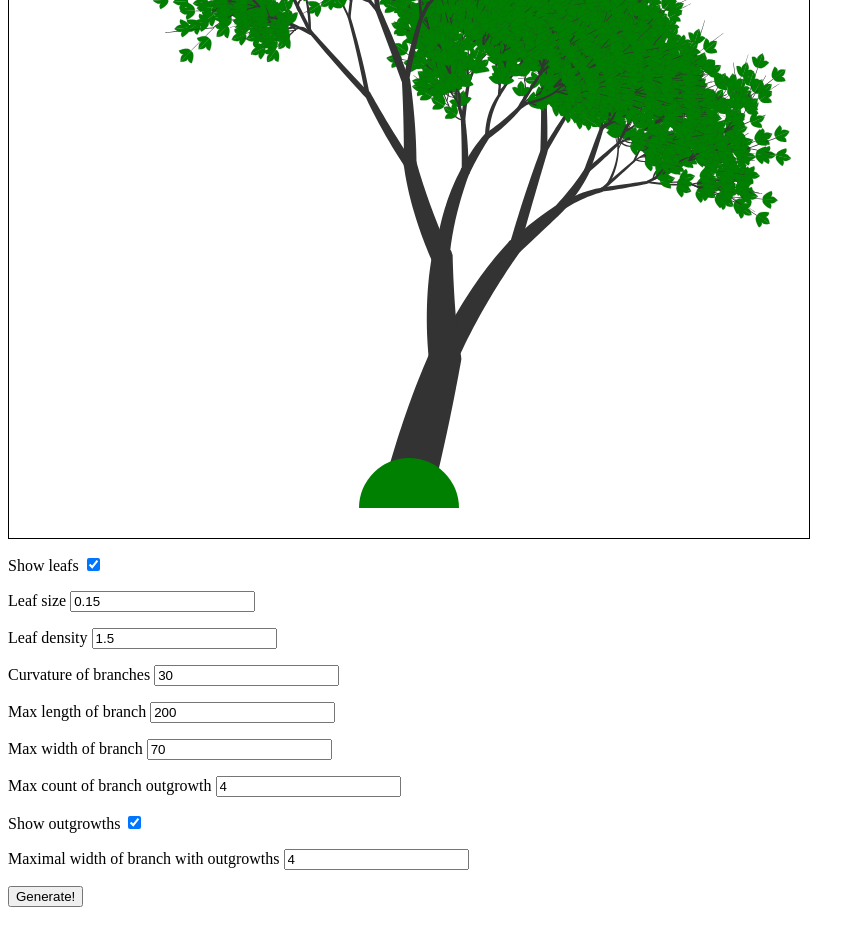
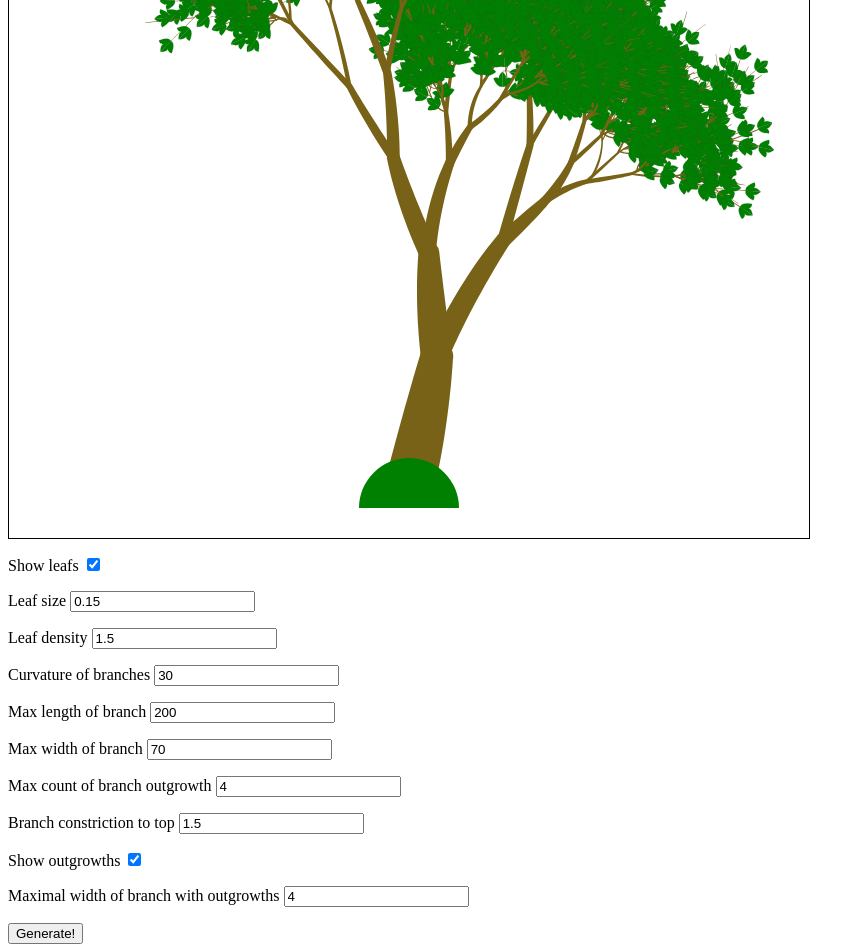
Before and after one commit to thunder-spb/TreeGenerator, a plain HTML site: page index.html in a window 1280 px wide. Shown: the part 271-1223 px from the top of the page, without its empty margins (0-865 px from the left). Before the commit the page ends 1186 px from the top, so only its background shows below. Drawn offline with Linux system fonts and the light colour scheme.

Commit message:
Fix bags and add more comments

```diff
--- a/Branch.js
+++ b/Branch.js
@@ -1,3 +1,13 @@
+/*
+*
+* Abstract drower class Branch.
+* =============================
+*
+* Provide branch as object with methods: createSprout, createDivarication, createOutgrowth
+* You can use it for tree drawing without generator
+*
+*/
+
 var Branch = function(x, y, leng, width, deformation, rotate) {
 
 	this.params = {
@@ -13,6 +23,9 @@ var Branch = function(x, y, leng, width, deformation, rotate) {
 	this.children = [];
 	this.outgrowths = [];
 
+	/*
+	* Function for draw branche from abstract
+	*/
 	this.render = function() {
 		drawer.DrawStick(this.params.x,
 			this.params.y,
@@ -23,22 +36,32 @@ var Branch = function(x, y, leng, width, deformation, rotate) {
 
 	}
 
+	/*
+	* Function for get end points from branch. Returns array [x,y]
+	*/
 	this.getEndPoints = function() {
-		var ex = this.params.x + this.params.width / 6 + this.params.leng * Math.cos(this.params.rotate.degree()),
-			ey = this.params.y + this.params.width / 12 + this.params.leng * Math.sin(this.params.rotate.degree());
+		var ex = this.params.x + this.params.leng * Math.cos(this.params.rotate.degree()),
+			ey = this.params.y + this.params.leng * Math.sin(this.params.rotate.degree());
 
 		return [ex, ey];
 	}
 
+	/*
+	* Function for get point on branch(curve). Works with % of branche length. Returns array [x,y]
+	*/
 	this.getPointOnCurve = function(pointPos) {
+
+		//point pos to percents
 		var pointPos = this.params.leng / 100 * pointPos;
 
-
+		//getting curve center point position
 		var ex = this.params.x + this.params.leng / 2 * Math.cos((this.params.rotate + this.params.deformation).degree()),
 			ey = this.params.y + this.params.leng / 2 * Math.sin((this.params.rotate + this.params.deformation).degree());
 
+		//t -point on Bazier curve [0,1]
 		t = pointPos / 100;
 
+		//Points for Bazier curve
 		ep = this.getEndPoints();
 
 		x = [this.params.x, ep[0]];
@@ -46,6 +69,7 @@ var Branch = function(x, y, leng, width, deformation, rotate) {
 
 		p1 = [ex, ey];
 
+		//Bazier curve
 		par1 = Math.pow((1 - t), 2) * x[0] + (1 - t) * 2 * t * p1[0] + Math.pow(t, 2) * x[1];
 		par2 = Math.pow((1 - t), 2) * y[0] + (1 - t) * 2 * t * p1[1] + Math.pow(t, 2) * y[1];
 
@@ -53,13 +77,24 @@ var Branch = function(x, y, leng, width, deformation, rotate) {
 
 	}
 
+	/*
+	* Function for create child(low level). Returns child
+	*/
 	this.createChild = function(leng, width, deform, rotate) {
 		var exy = this.getEndPoints();
-		this.children.push(new Branch(exy[0], exy[1], leng, /*params.width/1.5*/ width, deform, rotate));
+
+		//Create children and push to childrens
+		this.children.push(new Branch(exy[0], exy[1], leng, width, deform, rotate));
+
+		//Push parent to child
 		this.children[this.children.length - 1].parent = this;
+
 		return this.children[this.children.length - 1];
 	}
 
+	/*
+	* Function for create outhgrowth from branche(hight level). Returns outgrowth.
+	*/
 	this.createOutgrowth = function(leng, width, pos, deform, rotate) {
 		var startXY = this.getPointOnCurve(pos);
 
@@ -68,19 +103,25 @@ var Branch = function(x, y, leng, width, deformation, rotate) {
 		return this.outgrowths.reverse()[0];
 	}
 
+	/*
+	* Function for create child(Higth level)
+	*/
 	this.createSprout = function(leng, deform, rotate) {
-		return this.createChild(leng, this.params.width / 1.5, deform, rotate);
+		return this.createChild(leng, this.params.width/BRANCH_CONSTRICTION, deform, rotate);
 	}
 
+	/*
+	* Function for create 2 Divarications. Branches param is array [{params},{params}]. Main is number of bigger
+	*/
 	this.createDivarication = function(branches, main) {
 
-		var wi = this.params.width / 1.5 / 2,
+		var wi = this.params.width / BRANCH_CONSTRICTION / 2,
 			devs = [];
 		for (var i = 0; i < 2; i++) {
 			bi = branches[i];
 			devs.push(this.createChild(bi.leng, (i == main) ? (1.9 * wi) : wi * 1.4,
 				bi.deform,
-				this.params.rotate - /*this.params.deformation/1.45-(main==i)?0:*/ bi.rotate
+				this.params.rotate - bi.rotate
 			));
 		}
 
--- a/Drawer.js
+++ b/Drawer.js
@@ -1,3 +1,9 @@
+/*
+*
+* Low level class Drawer. Draw branchs and leafs.
+*
+*/
+
 var Drawer = function(canvasElement) {
 	this.c = canvasElement;
 
@@ -18,17 +24,17 @@ var Drawer = function(canvasElement) {
 		//Draw stick path
 		this.c.beginPath();
 		this.c.moveTo(x, y);
-		this.c.bezierCurveTo(x, y, x + leng / 2, y + deform, x + leng, y + w / 3);
-		this.c.lineTo(x + leng, y + w / 1.5 + w / 3);
-		this.c.bezierCurveTo(x + leng, y + w / 1.5 + w / 3, x + leng / 2, y + w + deform, x, y + w);
+		this.c.bezierCurveTo(x, y, x + leng / 2, y + deform, x + leng, y + (w-(w/BRANCH_CONSTRICTION))/2);
+		this.c.lineTo(x + leng, y + w / BRANCH_CONSTRICTION + (w-(w/BRANCH_CONSTRICTION))/2);
+		this.c.bezierCurveTo(x + leng, y + w / BRANCH_CONSTRICTION + (w-(w/BRANCH_CONSTRICTION))/2 , x + leng / 2, y + w + deform, x, y + w);
 		this.c.lineTo(x, y);
 		this.c.closePath();
 
 		//Draw arc on stick
-		this.c.arc(x + leng, y + w / 3 + (w / 3), w / 3, 0 * Math.PI, 2 * Math.PI, false);
+		this.c.arc(x + leng, y + w / BRANCH_CONSTRICTION/2 + (w-(w/BRANCH_CONSTRICTION))/2, w/BRANCH_CONSTRICTION/2, 0 * Math.PI, 2 * Math.PI, false);
 
 		//Fill stick
-		this.c.fillStyle = '#333';
+		this.c.fillStyle = BRANCH_COLOR;
 		this.c.fill();
 
 		//Restore canvas
--- a/TreeGenerator.js
+++ b/TreeGenerator.js
@@ -1,8 +1,6 @@
 var TreeGenerator = function(){
 
 	this.genL=function(branch) {
-
-
 
 		ep = branch.getEndPoints();
 		sp = branch.parent.params;
@@ -14,11 +12,9 @@ var TreeGenerator = function(){
 			leafCount = branch.params.leng / (LEAF_LENG * LEAF_SCALE) * LEAF_DENSITY;
 
 
-		//console.log(brp);
-
 		for (var li = 1; li < leafCount; li++) {
 
-			//for(var li2=0;li2<2;li2++){
+
 			lx = brp[0][0] + (brp[1][0] - brp[0][0]) / (leafCount) * li;
 
 			ly = brp[0][1] + (brp[1][1] - brp[0][1]) / leafCount * li;
@@ -29,14 +25,13 @@ var TreeGenerator = function(){
 				LEAF_SCALE,
 				branch.params.rotate - 180
 			);
-			//}
 
 		}
 	}
 
 	this.genO=function(branch) {
 		if (branch.params.width > 1) {
-			var outgrowthsCount = rand(0, 4);
+			var outgrowthsCount = rand(0, BRANCH_OUTGROWTH);
 			for (var io = 0; io < outgrowthsCount; io++) {
 
 				this.genF(branch.createOutgrowth(rand(10, branch.params.leng), rand(1, branch.params.width), rand(1, 100), rand(-10, 10), rand(-40, 40)));
@@ -91,7 +86,7 @@ var TreeGenerator = function(){
 	}
 
 	this.genT=function(x,y){
-		var mainTreeBranch = new Branch(x, y, rand(70, BRANCE_MAXLENGTH), rand(10, BRANCE_MAXWIDTH), rand(-40, 40), rand(-120, -70));
+		var mainTreeBranch = new Branch(x, y, rand(70, BRANCH_MAXLENGTH), rand(10, BRANCH_MAXWIDTH), rand(-40, 40), rand(-120, -70));
 		this.genF(mainTreeBranch);
 		drawer.DrawHill(x,y+20);
 
--- /dev/null
+++ b/colorMaps.js
@@ -0,0 +1,7 @@
+colorMaps=[
+	'333333',
+	'520000',
+	'786217',
+	'3D220C',
+	'DEDBD8'
+]
--- a/index.html
+++ b/index.html
@@ -1,6 +1,7 @@
 <canvas id="c" style="border:1px solid"></canvas>
 <div id="configurations"></div>
 <script type="text/javascript" src="leafMaps.js"></script>
+<script type="text/javascript" src="colorMaps.js"></script>
 <script type="text/javascript" src="Drawer.js"></script>
 <script type="text/javascript" src="Branch.js"></script>
 <script type="text/javascript" src="TreeGenerator.js"></script>
--- a/main.js
+++ b/main.js
@@ -12,9 +12,11 @@ LEAF_DENSITY = 1.5;
 LEAF_TYPE = Math.ceil(rand(0, LeafMaps.length - 1));
 
 BRANCH_DEFORMATION = 30;
-BRANCE_MAXLENGTH = 200;
-BRANCE_MAXWIDTH = 70;
-BRANCE_OUTGROWTH = 4;
+BRANCH_MAXLENGTH = 200;
+BRANCH_MAXWIDTH = 70;
+BRANCH_OUTGROWTH = 4;
+BRANCH_CONSTRICTION = 1.5;
+BRANCH_COLOR = '#'+colorMaps[Math.ceil(rand(0,colorMaps.length-1))];
 
 OUTGROWTH_ISSHOWN = true;
 OUTGROWTH_BRANCH_WIDTH = 4;
@@ -63,9 +65,10 @@ function createConfigurations(){
 			LEAF_DENSITY:['Leaf density','i'],
 
 			BRANCH_DEFORMATION:['Curvature of branches','i'],
-			BRANCE_MAXLENGTH:['Max length of branch','i'],
-			BRANCE_MAXWIDTH:['Max width of branch','i'],
-			BRANCE_OUTGROWTH:['Max count of branch outgrowth','i'],
+			BRANCH_MAXLENGTH:['Max length of branch','i'],
+			BRANCH_MAXWIDTH:['Max width of branch','i'],
+			BRANCH_OUTGROWTH:['Max count of branch outgrowth','i'],
+			BRANCH_CONSTRICTION:['Branch constriction to top','i'],
 
 			OUTGROWTH_ISSHOWN:['Show outgrowths','c'],
 			OUTGROWTH_BRANCH_WIDTH:['Maximal width of branch with outgrowths','i']
```
